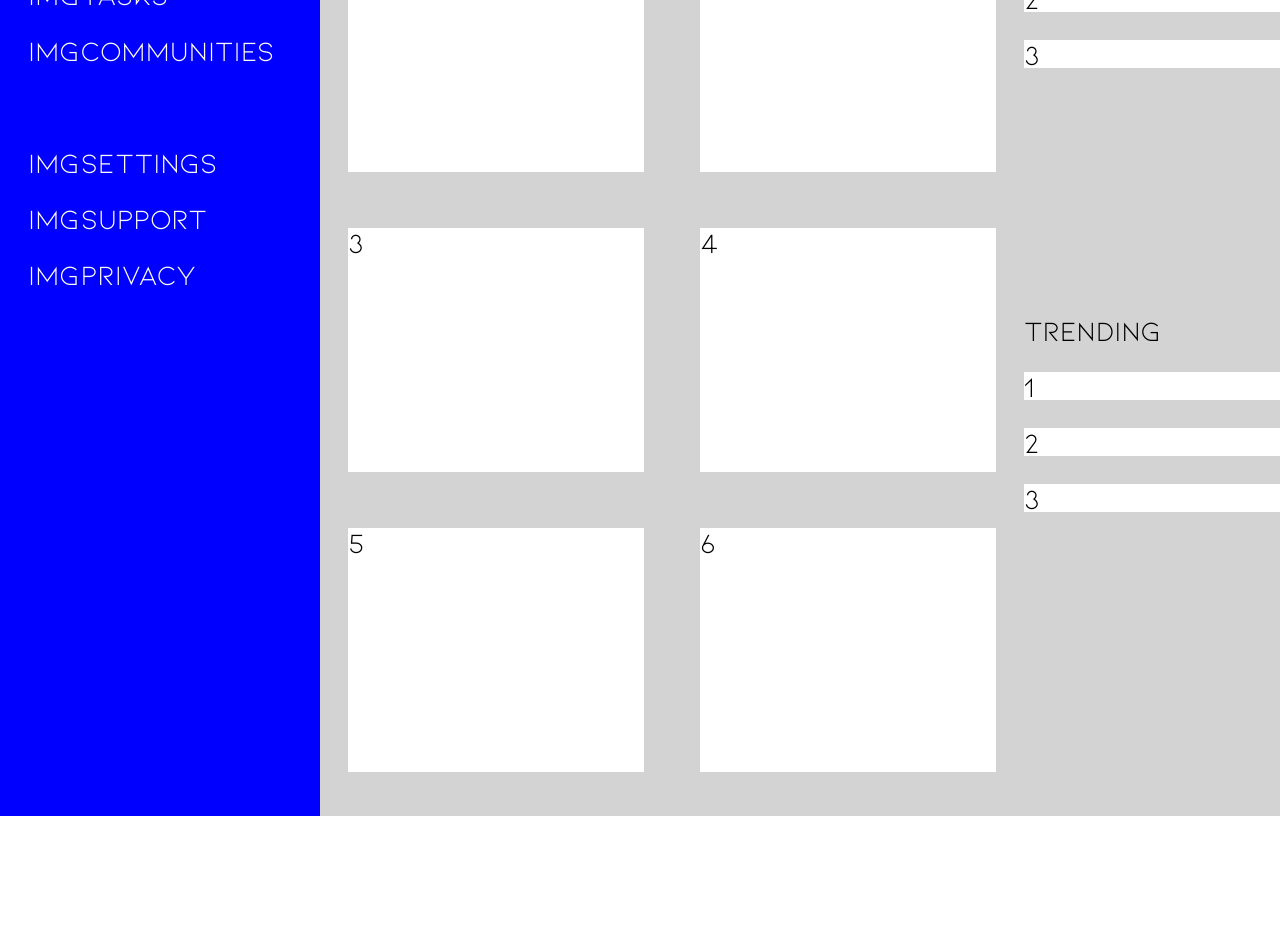
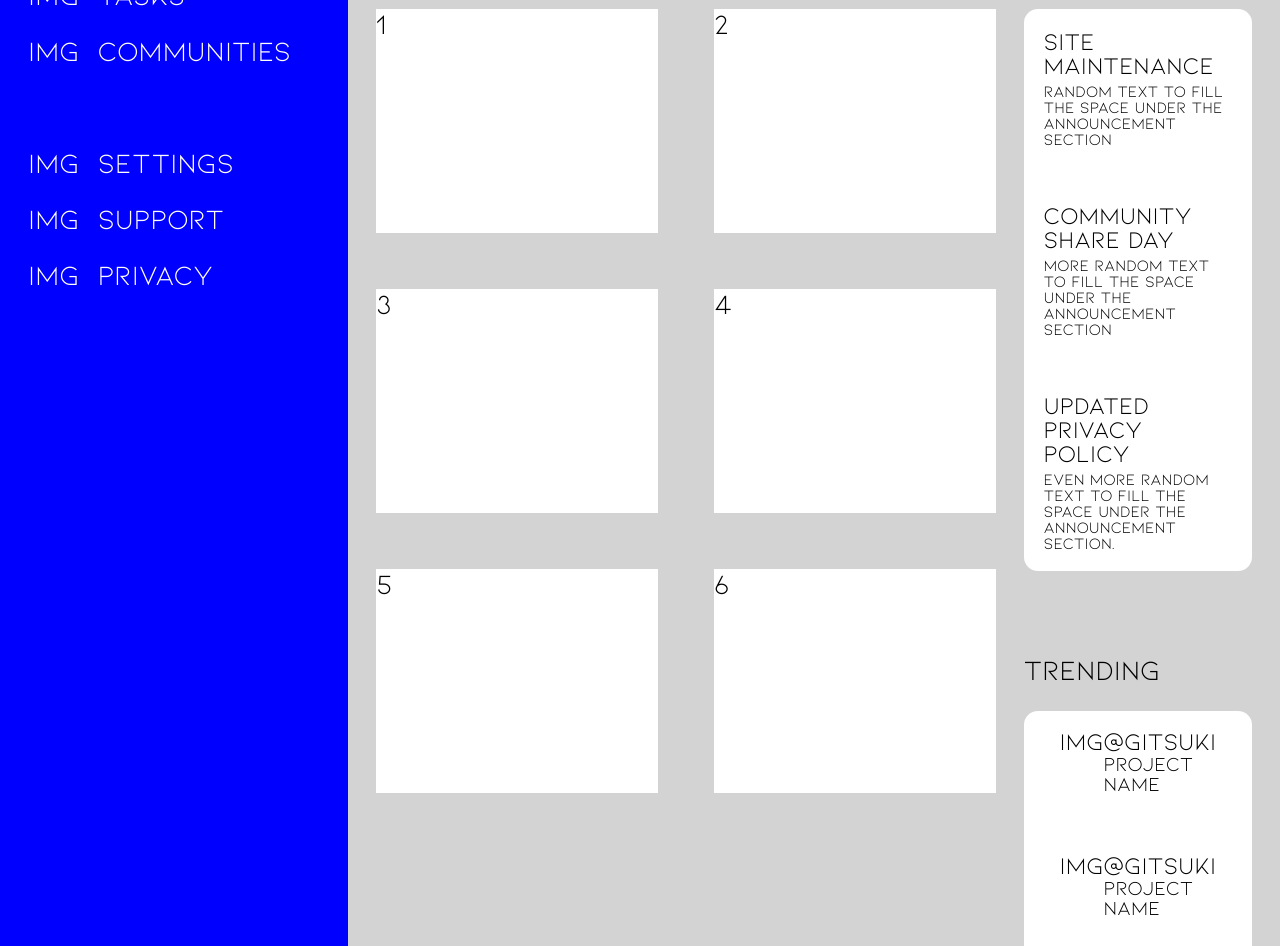
Before and after one commit to gitSuki/admin-dashboard, a plain HTML site: page index.html in a window 1280 px wide. Shown: the part 384-1330 px from the top of the page. Before the commit the page ends 1200 px from the top, so only its background shows below. Drawn offline with Linux system fonts and the light colour scheme.

Commit message:
Complete announcement and trending styling

```diff
--- a/index.html
+++ b/index.html
@@ -61,8 +61,8 @@
         <div id="username">
             <div>img</div>
             <div>
-                <div>Hi there,</div>
-                <div id="name">name</div>
+                <p>Hi there,</p>
+                <p id="name">name</p>
             </div>
         </div>
 
@@ -87,20 +87,47 @@
         </div>
 
         <div id="announcements">
-            <div id="announcements-header">Announcements</div>
-            <div id="announcement-section">
-                <div class="announcement">1</div>
-                <div class="announcement">2</div>
-                <div class="announcement">3</div>
+            <div class="update-header">Announcements</div>
+            <div class="update-section">
+                <div class="announcement">
+                    <p class="announcement-title">Site Maintenance</p>
+                    <p>Random text to fill the space under the announcement section</p>
+                </div>
+                <div class="announcement">
+                    <p class="announcement-title">Community Share Day</p>
+                    <p>More random text to fill the space under the announcement section</p>
+                </div>
+                <div class="announcement">
+                    <p class="announcement-title">Updated Privacy Policy</p>
+                    <p>Even more random text to fill the space under the announcement section.</p>
+                </div>
             </div>
         </div>
 
         <div id="trending">
-            <div id="tending-header">Trending</div>
-            <div id="trending-section">
-                <div class="trending">1</div>
-                <div class="trending">2</div>
-                <div class="trending">3</div>
+            <div class="update-header">Trending</div>
+            <div class="update-section">
+                <div class="trending">
+                    <div>img</div>
+                    <div>
+                        <p class="trending-title">@gitSuki</p>
+                        <p class="trending-project">Project Name</p>
+                    </div>
+                </div>
+                <div class="trending">
+                    <div>img</div>
+                    <div>
+                        <p class="trending-title">@gitSuki</p>
+                        <p class="trending-project">Project Name</p>
+                    </div>
+                </div>
+                <div class="trending">
+                    <div>img</div>
+                    <div>
+                        <p class="trending-title">@gitSuki</p>
+                        <p class="trending-project">Project Name</p>
+                    </div>
+                </div>
             </div>
         </div>
     </div>
--- a/styles.css
+++ b/styles.css
@@ -61,7 +61,7 @@ table {
 
 body {
     display: grid;
-    grid-template: 25vh 25vh 25vh 25vh 25vh 25vh / 25vw 27.5vw 27.5vw 20vw;
+    grid-template: repeat(6, 1fr) / 2fr 3fr 3fr 3fr;
     grid-template-areas: "sidebar header header header"
     "sidebar main-content main-content main-content"
     "sidebar main-content main-content main-content"
@@ -74,8 +74,8 @@ body {
     grid-area: sidebar;
     padding: 1em;
     display: grid;
-    grid-template-columns: 20% 80%;
-    grid-auto-rows: 7vh;
+    grid-template-columns: 1fr 4fr;
+    grid-auto-rows: 2em;
     background-color: blue;
     color: white;
     font-size: 28px;
@@ -114,12 +114,12 @@ input {
     display: flex;
     align-items: center;
     gap: 1em;
-    font-size: 18px;
+    font-size: 20px;
     margin-left: 3em;
 }
 
 #name {
-    font-size: 30px;
+    font-size: 36px;
 }
 
 #buttons {
@@ -137,7 +137,7 @@ button {
 #main-content {
     grid-area: main-content;
     display: grid;
-    grid-template: 62.5vh 62.5vh / 27.5vw 27.5vw 20vw;
+    grid-template: repeat(2, 1fr) / 3fr 3fr 2fr;
     grid-template-areas: "projects projects announcements"
     "projects projects trending";
     background-color: lightgray;
@@ -157,7 +157,7 @@ button {
 #project-grid {
     padding-top: 3em;
     display: grid;
-    grid-template: 37.5vh 37.5vh 37.5vh / 27.5vw 27.5vw;
+    grid-template: repeat(3, 10em) / repeat(2, 1fr);
 }
 
 .project {
@@ -169,31 +169,44 @@ button {
     grid-area: announcements;
 }
 
-#announcements-header {
+.update-header {
     position: absolute;
     padding-top: 2em;
 }
 
-#announcement-section {
-    padding-top: 3em;
+.update-section {
+    margin-top: 4em;
+    margin-bottom: 1em;
+    margin-right: 1em;
+    background-color: white;
+    border-radius: 0.5em;
 }
 
 .announcement {
     margin-top: 1em;
-    background-color: white;
+    font-size: 16px;
+    padding: 1.25em;
+}
+
+.announcement-title {
+    font-size: 24px;
+    padding-bottom: 0.25em;
 }
 
 #trending {
     grid-area: trending;
 }
 
-#trending-header {
-    position: absolute;
-    padding: 1em;
-    padding-top: 2em;
+.trending {
+    display: flex;
+    margin-top: 1em;
+    font-size: 24px;
+    padding-left: 1.5em;
+    padding-right: 1.5em;
+    padding-top: 0.75em;
+    padding-bottom: 0.75em;
 }
 
-.trending {
-    background-color: white;
-    margin-top: 1em;
+.trending-project {
+    font-size: 20px;
 }
```
